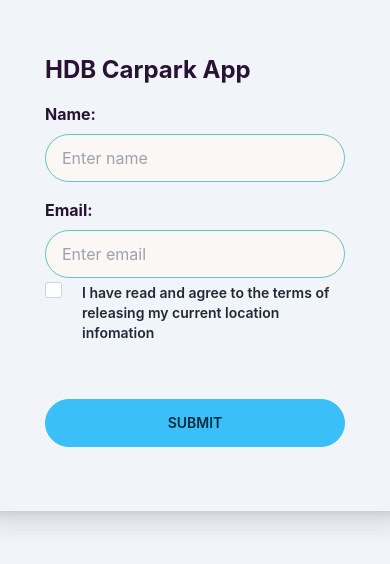
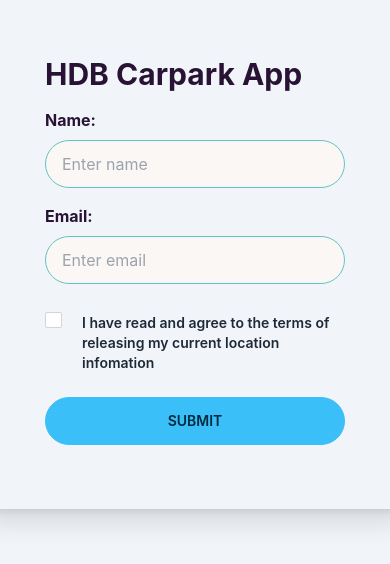
Before and after one commit to goodwill80/My_Carpark_App, a React (Create React App) app: page / in a window 390 px wide. Shown: the part 148-712 px from the top of the page. Built offline with nearby package versions, Linux system fonts and the light colour scheme; no server answers.

Commit message:
responsive design

```diff
--- a/src/Pages/SearchPage.jsx
+++ b/src/Pages/SearchPage.jsx
@@ -174,7 +174,7 @@ function SearchPage() {
                 {user.location}
               </p>
             </div>
-            <div className="flex flex-col justify-center items-center py-4 rounded-md sm:px-40 lg:pb-8 lg:shadow-xl md:w-[80vw]">
+            <div className="flex flex-col justify-center items-center py-4 rounded-md sm:px-40 lg:pb-8 lg:shadow-sm md:w-[80vw]">
               <div>
                 <h1 className="text-2xl text-orange-400 font-semibold text-center">
                   What would you like to do today?
--- a/src/components/Form.jsx
+++ b/src/components/Form.jsx
@@ -76,8 +76,8 @@ function Form({ getUserData, setSignIn }) {
   };
 
   return (
-    <div className="p-16 shadow-xl rounded-lg">
-      <h2 className="font-bold text-2xl mb-4">HDB Carpark App</h2>
+    <div className="p-16 px-35 shadow-xl rounded-lg">
+      <h2 className="font-bold text-3xl mb-4">HDB Carpark App</h2>
       <form onSubmit={handlerOnSubmit}>
         {/* NAME INPUT */}
         <div className="flex flex-col items-baseline gap-2">
@@ -104,7 +104,7 @@ function Form({ getUserData, setSignIn }) {
           />
         </div>
 
-        <div className="flex items-baseline gap-3 form-group form-check text-center mb-6">
+        <div className="flex items-baseline gap-3 form-group form-check text-center mb-6 w-[300px] mt-6">
           <input
             // onChange={handleAgreement}
             // checked={agree}
@@ -127,7 +127,7 @@ function Form({ getUserData, setSignIn }) {
 
         <button
           type="submit"
-          className="btn btn-info mt-8 w-[100%] hover:bg-blue-500 hover:text-white"
+          className="btn btn-info w-[100%] hover:bg-blue-500 hover:text-white"
         >
           Submit
         </button>
```
